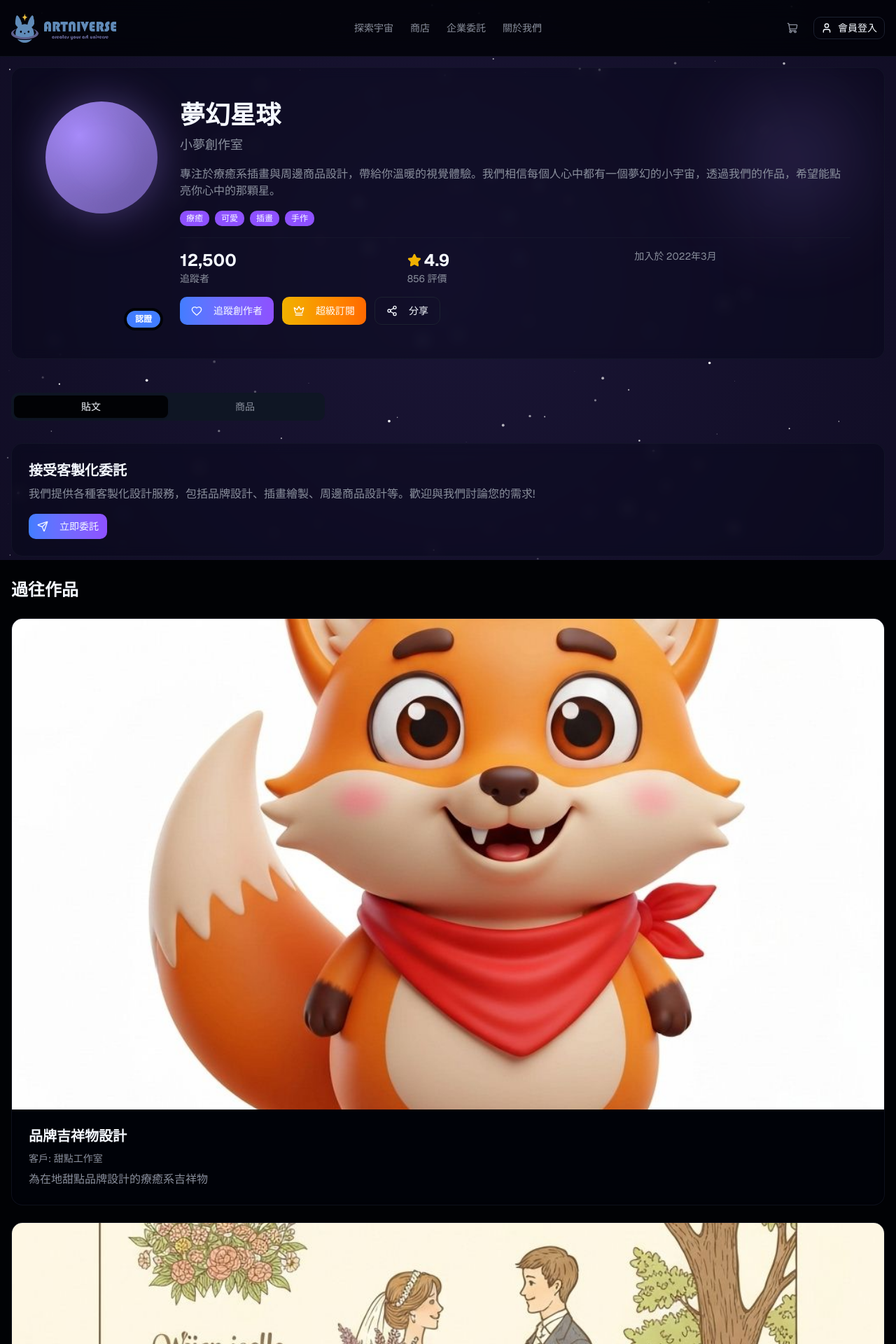
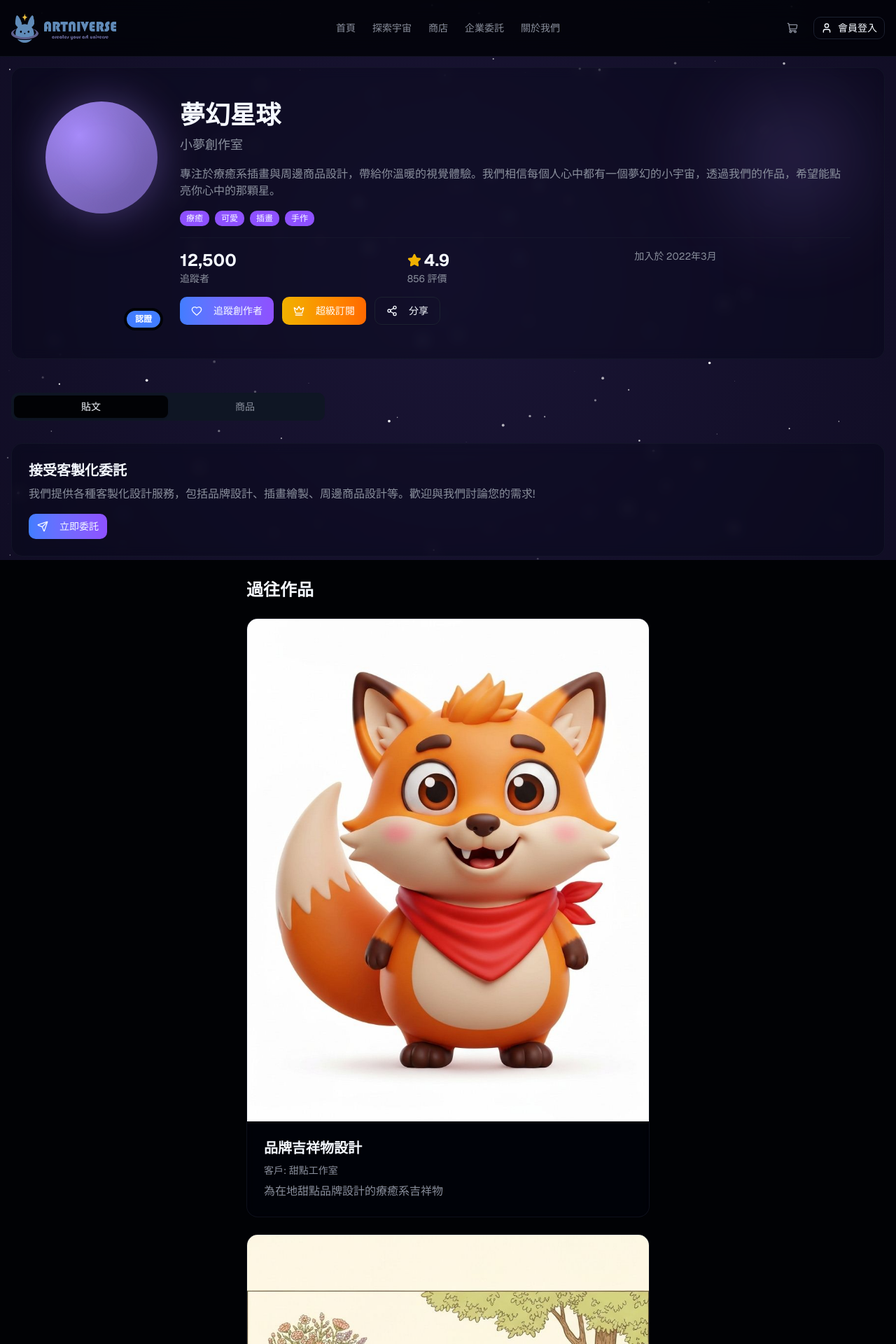
Before and after one commit to leelee323232/artniverse, a Next.js app in the folder frontend/: page /creator/1 in a window 1280 px wide. Shown: the top 1920 px of the page at 70% size. Built offline with nearby package versions, Linux system fonts and the light colour scheme.

Commit message:
header新增首頁按鈕,過往貼文圖片大小修改,商標字體大小寫修正

```diff
--- a/frontend/app/creator/1/page.tsx
+++ b/frontend/app/creator/1/page.tsx
@@ -834,14 +834,14 @@ export default function CreatorPage({ params }: { params: { id: string } }) {
             </div>
 
             {/* Commission Works Gallery */}
-            <div className="space-y-6">
+            <div className="mx-auto w-full max-w-xl space-y-6">
               <h2 className="text-2xl font-bold text-foreground">過往作品</h2>
               {commissionWorks.map((work) => (
                 <div
                   key={work.id}
                   className="overflow-hidden rounded-xl border border-border/50 bg-card/30 backdrop-blur-sm transition-all hover:border-primary/50"
                 >
-                  <div className="aspect-video overflow-hidden">
+                  <div className="aspect-[4/5] overflow-hidden">
                     <img
                       src={work.image || "/placeholder.svg"}
                       alt={work.title}
--- a/frontend/components/footer.jsx
+++ b/frontend/components/footer.jsx
@@ -92,7 +92,7 @@ export default function Footer() {
       </div>
 
       <div className="container mx-auto px-4 mt-10 pt-5 border-t border-border/50 text-center text-[14px] text-muted-foreground">
-        <p className="font-bold">&copy; 2026 Artniverse. All rights reserved.</p>
+        <p className="font-bold">&copy; 2026 ARTNIVERSE. All rights reserved.</p>
       </div>
     </footer>
   );
--- a/frontend/components/navigation.tsx
+++ b/frontend/components/navigation.tsx
@@ -61,6 +61,12 @@ export function Navigation() {
         </div>
 
         <div className="hidden items-center gap-6 lg:flex">
+          <Link
+            href="/"
+            className="text-sm font-medium text-muted-foreground transition-colors hover:text-foreground"
+          >
+            首頁
+          </Link>
           <Link
             href="/explore"
             className="text-sm font-medium text-muted-foreground transition-colors hover:text-foreground"
```
Also changed, not shown: frontend/package.json (+3 -4 lines), 1 other file (tests, documents, lock files or other folders).
